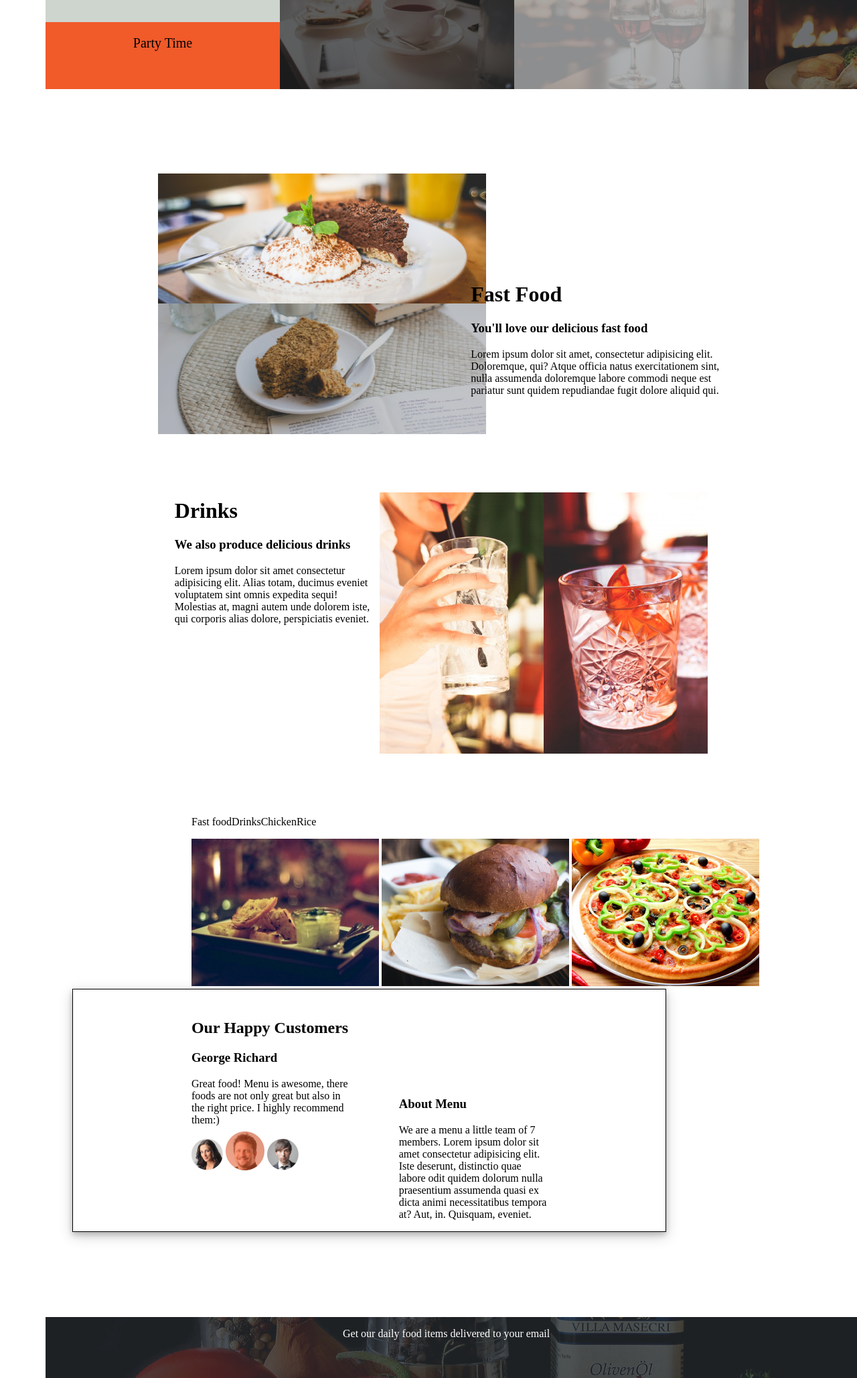
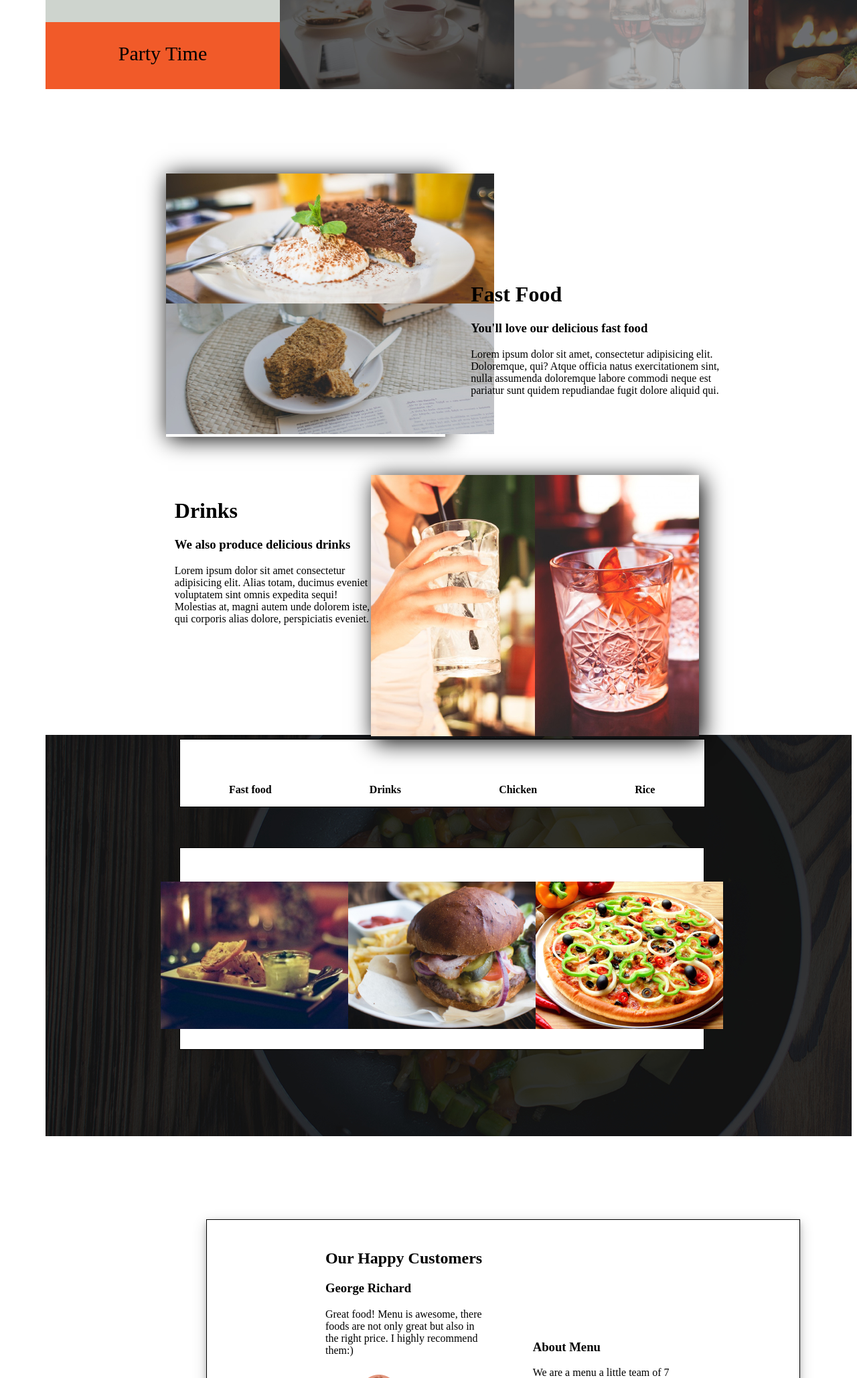
Before and after one commit to Muturi403/Anitas-Kitchen, a plain HTML site: page index.html in a window 1280 px wide. Shown: the part 743-2800 px from the top of the page at 67% size. Drawn offline with Linux system fonts and the light colour scheme.

Commit message:
This will rename the README file and also changes in styling of html structure.

```diff
--- a/index.html
+++ b/index.html
@@ -1,12 +1,14 @@
 <!DOCTYPE html>
 <html>
+
     <head>
         <title>Anitas Kitchen. </title>
         <link rel="stylesheet" type="text/css"href="style.css">
     </head>
+
     <body>
 
-        <div class="backgroundimage">
+        <div class="imageA">
 
           <div class="logo">
             <img src="./Anitas images/logoBig.png" alt="">
@@ -52,7 +54,6 @@
 
         <div class="Takeaway">
 
-
               <div class="food1">
                   <img src="Anitas images/fastFood1.jpg">
               </div>
@@ -70,6 +71,7 @@
                  Lorem ipsum dolor sit amet, consectetur adipisicing elit. Doloremque, qui? Atque officia natus exercitationem sint, nulla assumenda doloremque labore commodi neque est pariatur sunt quidem repudiandae fugit dolore aliquid qui.
             </p>
         </div>
+
 
 
         <div class="Flavor">
@@ -92,6 +94,8 @@
             </p>
         </div>
 
+
+
         <div class="Menu">
 
             <div class="notes">
@@ -105,12 +109,14 @@
 
             </div>
 
+            <div class="pic">
+
                   <img src="Anitas images/chickenBurger.jpg">
-
 
                       <img src="Anitas images/beefBurger.jpg">
 
                   <img src="Anitas images/chickenPizza.jpg">
+            </div>
 
         </div>
 
@@ -141,8 +147,6 @@
         </div>
 
         <div class="box2">
-
-
 
                 <div class="word">
                      <p>Get our daily food items delivered to your email</p>
@@ -197,8 +201,6 @@
 
         </div>
 
+    </body>
 
-
-
-    </body>
 </html>
--- a/style.css
+++ b/style.css
@@ -1,4 +1,4 @@
-.backgroundimage{
+.imageA{
     background-image: url("./Anitas\ images/landing.jpg");
     /*background-position: center;*/
     background-repeat: no-repeat;
@@ -11,7 +11,6 @@
    display:flex;
    justify-content: center;
     padding-top:8%;
-
 }
 
 .Special {
@@ -47,13 +46,13 @@ em {
     width: 350px;
     height: 100px;
     text-align: center;
-    margin-top: -20px;;
+    margin-top: -20px;
     background-color: rgb(206, 212, 206);
 }
 
 .two{
     background-color: #f15a29;
-    font-size: 20px;
+    font-size: 30px;
     width: 350px;
     text-align: center;
     float: left;
@@ -65,6 +64,8 @@ em {
     color: white;
     width: 350px;
     height: 200px;
+    font-size: 30px;
+    text-align: center;
 }
 
 .four{
@@ -73,6 +74,8 @@ em {
     height: 200px;
     color: rgb(rgb(197, 181, 181), rgb(206, 212, 206), rgb(223, 223, 238));
     opacity:0.5;
+    font-size: 30px;
+    text-align: center;
 }
 
 .five{
@@ -80,6 +83,8 @@ em {
     width:350px;
     height: 200px;
     color: white;
+    font-size: 30px;
+    text-align: center;
 }
 
 .pics1{
@@ -92,7 +97,11 @@ em {
     justify-content: center;
     flex-direction: column;
     margin-top:10%;
-    margin-left: 18%;
+    margin-left: 19%;
+    width: 33%;
+    height: 33%;
+    box-shadow: 3px 3px 2em;
+    /*border: 1px solid black;*/
 }
 
 .food2{
@@ -103,14 +112,17 @@ em {
     display: flex;
     flex-direction: row;
     float: right;
-    margin-right:17%;
-    padding-top: 10%;
+    margin-right:18%;
+    margin-top: 8%;
+  /*  border: 1px;*/
+    box-shadow: 5px 5px 2em;
 }
 
 .content{
     width:30%;
     margin-left: 55%;
-   margin-top: -20%;
+    margin-top: -20%;
+    padding-bottom: -20px;
 }
 
 .article1{
@@ -120,21 +132,33 @@ em {
 }
 
 .Menu {
-    display: flexbox;
-    padding-top: 20%;
-    margin-left: 22%;
+    background-image: url("Anitas images/foodsBg.jpg");
+    background-repeat: no-repeat;
+    margin-top: 13%;
+    padding-bottom: 100%;
+    margin-left: 60px;
 }
 
 .notes{
     display:flex;
     flex-direction: row;
+    justify-content: space-around;
+    color:black;
+    width: 65%;
+    border: 1px solid black;
+    background-color:white;
+    padding-top: 50px;
+    margin-left: 200px;
+    margin-top: 50px;
+    font-weight: bold;
+   /* height: 50px;*/
 }
 
 .feedback1{
     width: 27%;
     margin-left: 20%;
     margin-top: 5%;
-    margin-bottom: -4%;
+    margin-bottom: -2%;
 }
 
 .About1{
@@ -148,8 +172,8 @@ em {
     margin-left: 20%;
 }
 
-.box{
-     margin-bottom:-10% ;
+.box2{
+     margin-bottom:2px;
 }
 
 .subscribe1{
@@ -163,15 +187,16 @@ em {
      position: absolute;
      left: 40%;
      color: white;
-
+     padding-top: 50px;
 }
 
 .finish{
     background-color: #f15a29 ;
     margin-left: 60px;
-    margin-right: 50px;
-    margin-top: -4px;
-    padding-bottom: 10%;
+    padding-bottom: 10px;
+    margin-top: -9px;
+    padding-left: 10px;
+    width: 1400px;
 }
 
 .social{
@@ -179,6 +204,7 @@ em {
     flex-direction: row;
     justify-content: center;
     padding-top: 3%;
+    margin-top: -4%;
 }
 
 .spec{
@@ -191,23 +217,46 @@ em {
 
 .fai{
     margin-left: 45%;
+    color: white;
+    margin-top: -2%;
 }
 
 .specific{
     margin-left: 5px;
     font-size: 24px;
+    color: white;
 }
 
 .jos{
     text-align: center;
     font-family: sans-serif;
     position: relative;
+    color: white;
    /* bottom:-5px;*/
 }
 
 .section2{
     border: 1px solid black;
     width: 70%;
-    margin-left: 100px;
+    margin-left: 300px;
     box-shadow: 0 4px 8px 0 rgba(0, 0, 0, 0.2), 0 6px 20px 0 rgba(0, 0, 0, 0.19);
+    margin-top: -80%;
 }
+
+.prt1{
+    border: 1px solid black;
+    /*padding-bottom: -30%;*/
+    padding-top: 5px;
+}
+
+.pic{
+    display: flex;
+    justify-content: center;
+    margin-top:5%;
+    border: 1px solid black;
+    padding: 30px;
+    background-color: white;
+    width: 60%;
+    padding-top: 50px;
+    margin-left: 200px;
+}
```
Also changed, not shown: 2 other files. Lines whose indentation alone changed are shown as unchanged.
